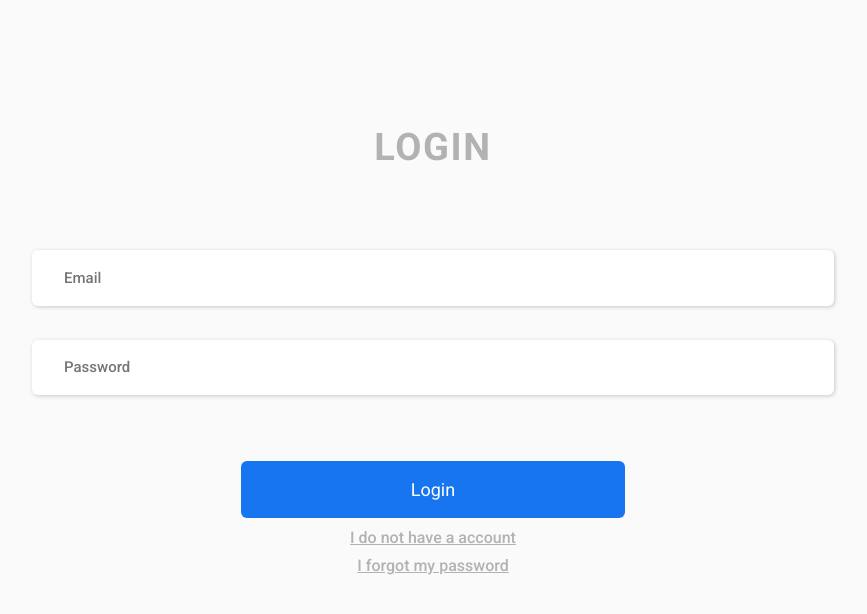
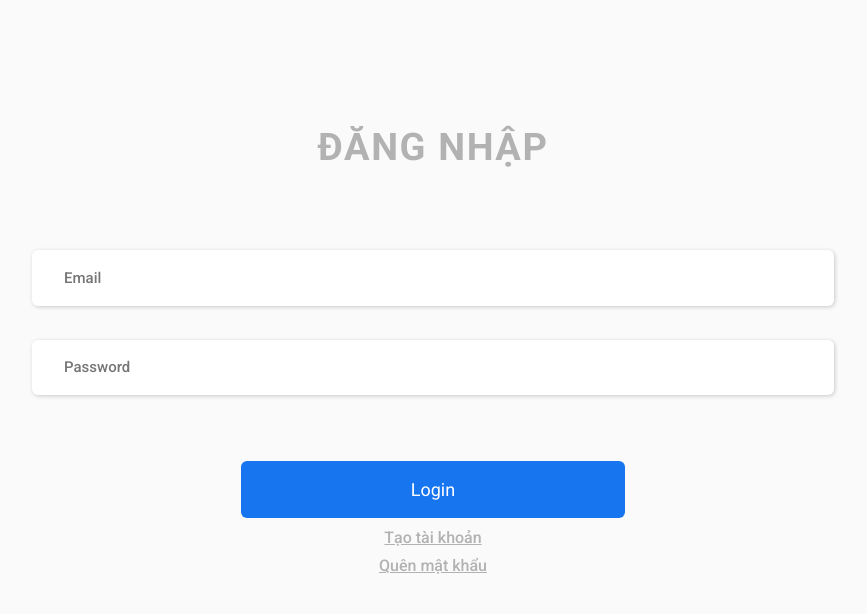
Before and after one commit to Cules1017/ManhLaptop, a Next.js app in the folder fe1/: page /user/login in a window 1280 px wide. Shown: the top 614 px of the page, without its empty margins (207-1074 px from the left). Built offline with nearby package versions, Linux system fonts and the light colour scheme.

Commit message:
chinh lại drm

```diff
--- a/fe1/pages/user/login.js
+++ b/fe1/pages/user/login.js
@@ -60,7 +60,7 @@ export default function Login() {
     <PageContainer title="MANH STORE - Login">
       <FormContainer>
         <form onSubmit={handleSubmit}>
-          <h3 className="formTitle">login</h3>
+          <h3 className="formTitle">Đăng nhập</h3>
 
           {msgError && <AlertError message={msgError} />}
 
@@ -85,10 +85,10 @@ export default function Login() {
         </form>
 
         <Link href="/user/signup">
-          <a className="switchForm">I do not have a account</a>
+          <a className="switchForm">Tạo tài khoản</a>
         </Link>
         <Link href="/user/resetpassword">
-          <a className="switchForm">I forgot my password</a>
+          <a className="switchForm">Quên mật khẩu</a>
         </Link>
       </FormContainer>
 
--- a/fe1/pages/user/signup.js
+++ b/fe1/pages/user/signup.js
@@ -68,7 +68,7 @@ export default function SignUp() {
     <PageContainer title="MANH STORE - Sign Up">
       <FormContainer>
         <form onSubmit={handleSubmit}>
-          <h3 className="formTitle">sign up</h3>
+          <h3 className="formTitle">Đăng ký</h3>
 
           {error && <AlertError message={error} />}
           <InputContainer>
@@ -108,12 +108,12 @@ export default function SignUp() {
               value={formData.password_confirmation}
             />
 
-            <Button type="submit" title="Sign Up" disabled={loading} />
+            <Button type="submit" title="Đăng ký" disabled={loading} />
           </InputContainer>
         </form>
 
         <Link href="/user/login">
-          <a className="switchForm">I already have a account</a>
+          <a className="switchForm">Tôi đã có tài khoản</a>
         </Link>
       </FormContainer>
 
```
